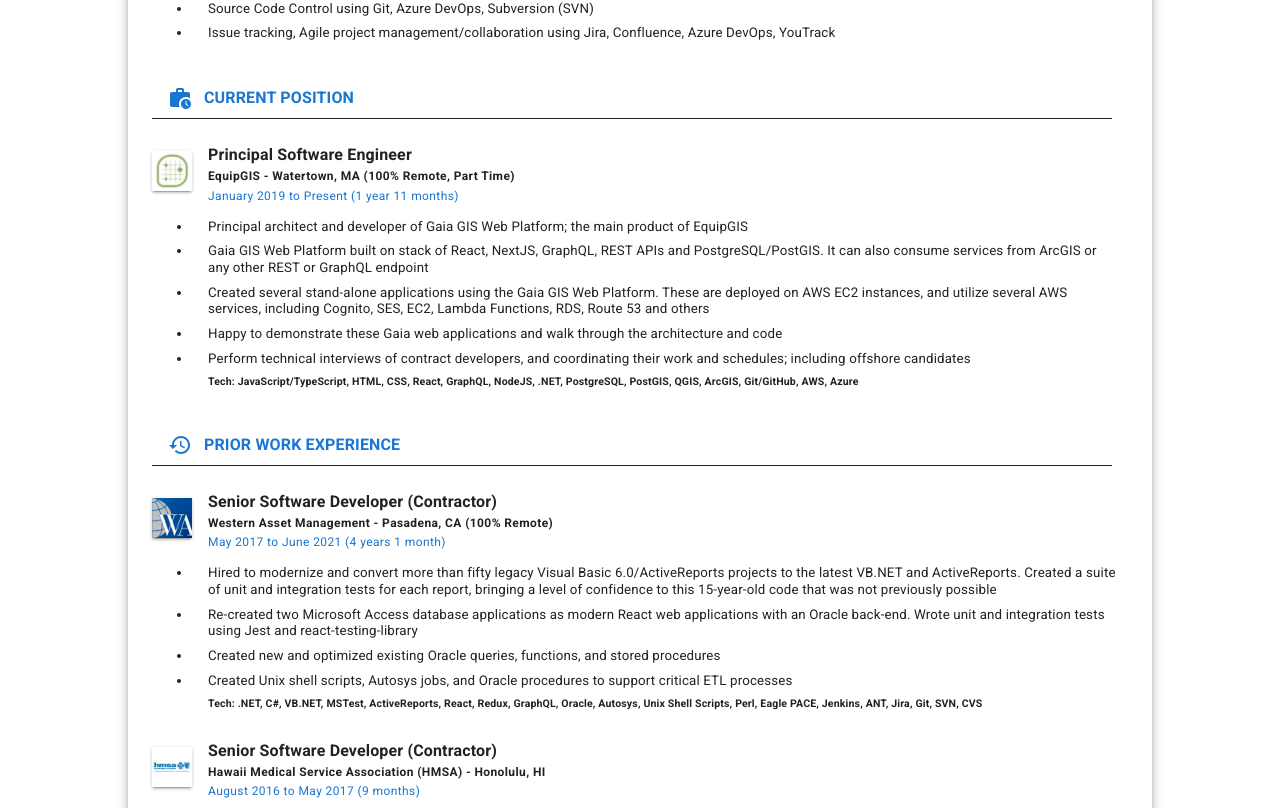
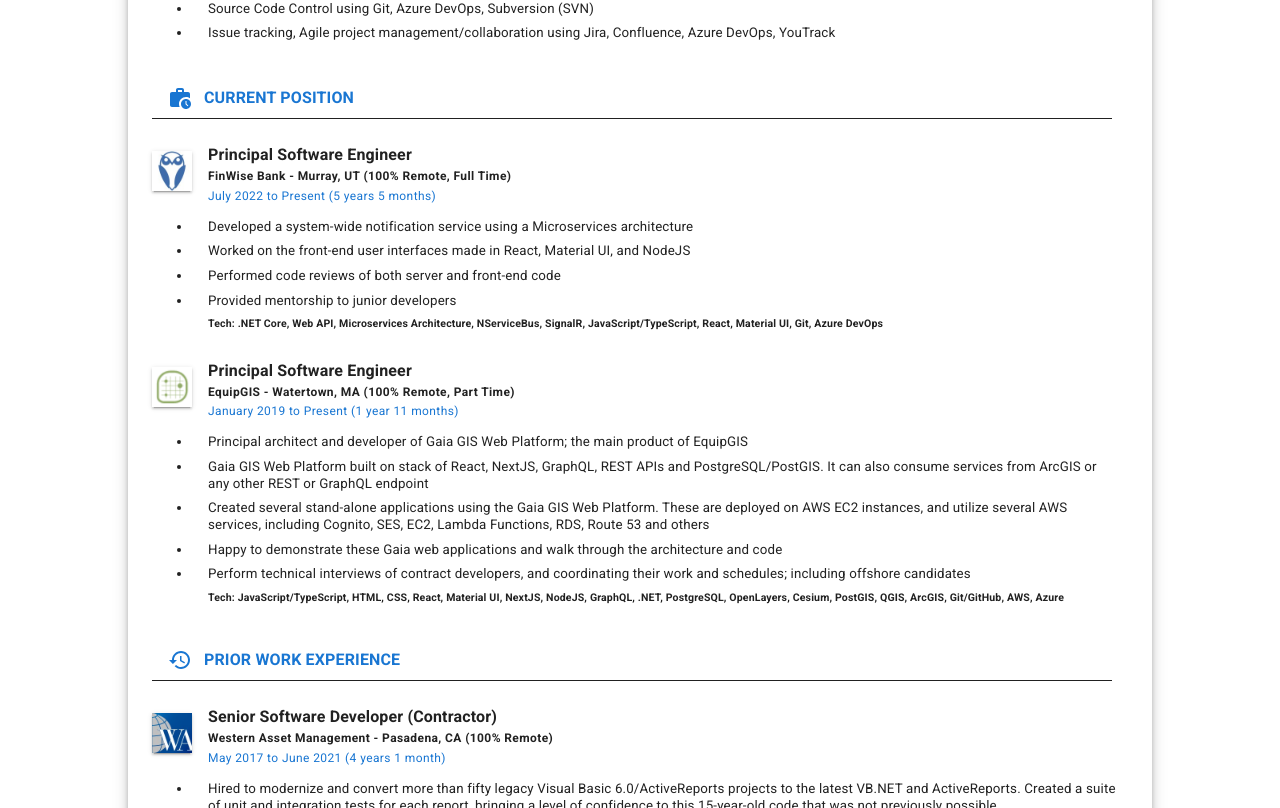
Before and after one commit to mccloud-jeff/react-resume-mui, a Next.js app: page / in a window 1280 px wide. Shown: the part 582-1390 px from the top of the page. Built offline with nearby package versions, Linux system fonts and the light colour scheme.

Commit message:
Added FinWise

```diff
--- a/data/resume.json
+++ b/data/resume.json
@@ -18,7 +18,22 @@
   "website": "https://www.jeffmccloud.dev/",
   "linkedIn": "https://www.linkedin.com/in/jeff-mccloud-89882512",
   "github": "https://github.com/mccloud-jeff/react-resume-mui",
-  "currentPosition": {
+  "currentPositions": [
+    {
+      "title": "Principal Software Engineer",
+      "name": "FinWise Bank - Murray, UT (100% Remote, Full Time)",
+      "startDate": "7/5/2022",
+      "details": [
+        "Developed a system-wide notification service using a Microservices architecture",
+        "Worked on the front-end user interfaces made in React, Material UI, and NodeJS",
+        "Performed code reviews of both server and front-end code",
+        "Provided mentorship to junior developers"
+      ],
+      "summary": "Tech: .NET Core, Web API, Microservices Architecture, NServiceBus, SignalR, JavaScript/TypeScript, React, Material UI, Git, Azure DevOps",
+      "logo": "/logos/finwise.jpg",
+      "website": "https://www.finwise.bank/"
+    },
+    {
       "title": "Principal Software Engineer",
       "name": "EquipGIS - Watertown, MA (100% Remote, Part Time)",
       "startDate": "1/1/2019",
@@ -29,10 +44,11 @@
         "Happy to demonstrate these Gaia web applications and walk through the architecture and code",
         "Perform technical interviews of contract developers, and coordinating their work and schedules; including offshore candidates"
       ],
-    "summary": "Tech: JavaScript/TypeScript, HTML, CSS, React, GraphQL, NodeJS, .NET, PostgreSQL, PostGIS, QGIS, ArcGIS, Git/GitHub, AWS, Azure",
+      "summary": "Tech: JavaScript/TypeScript, HTML, CSS, React, Material UI, NextJS, NodeJS, GraphQL, .NET, PostgreSQL, OpenLayers, Cesium, PostGIS, QGIS, ArcGIS, Git/GitHub, AWS, Azure",
       "logo": "/logos/equipgis.jpg",
       "website": "https://www.equipgis.com"
-  },
+    }
+  ],
   "priorPositions": [
     {
       "title": "Senior Software Developer (Contractor)",
--- a/pages/index.tsx
+++ b/pages/index.tsx
@@ -30,7 +30,7 @@
   phone,
   website,
   skills,
-  currentPosition,
+  currentPositions,
   priorPositions,
   education,
 } = resume;
@@ -80,7 +80,9 @@
             </Section>
 
             <Section iconComponent={WorkIcon} title="CURRENT POSITION">
-              <Position {...currentPosition} />
+              {currentPositions.map((position) => (
+                <Position key={position.name} {...position} />
+              ))}
             </Section>
 
             <Section
```
Also changed, not shown: public/logos/finwise.jpg (added). Lines whose indentation alone changed are shown as unchanged.
